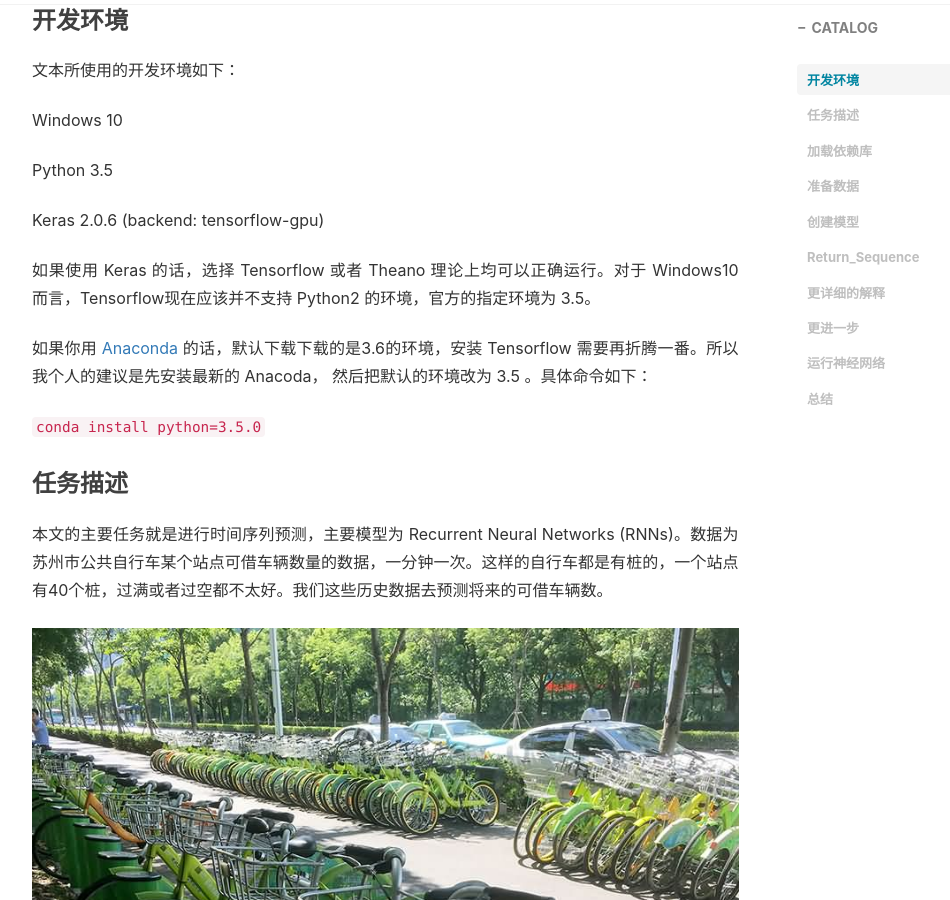
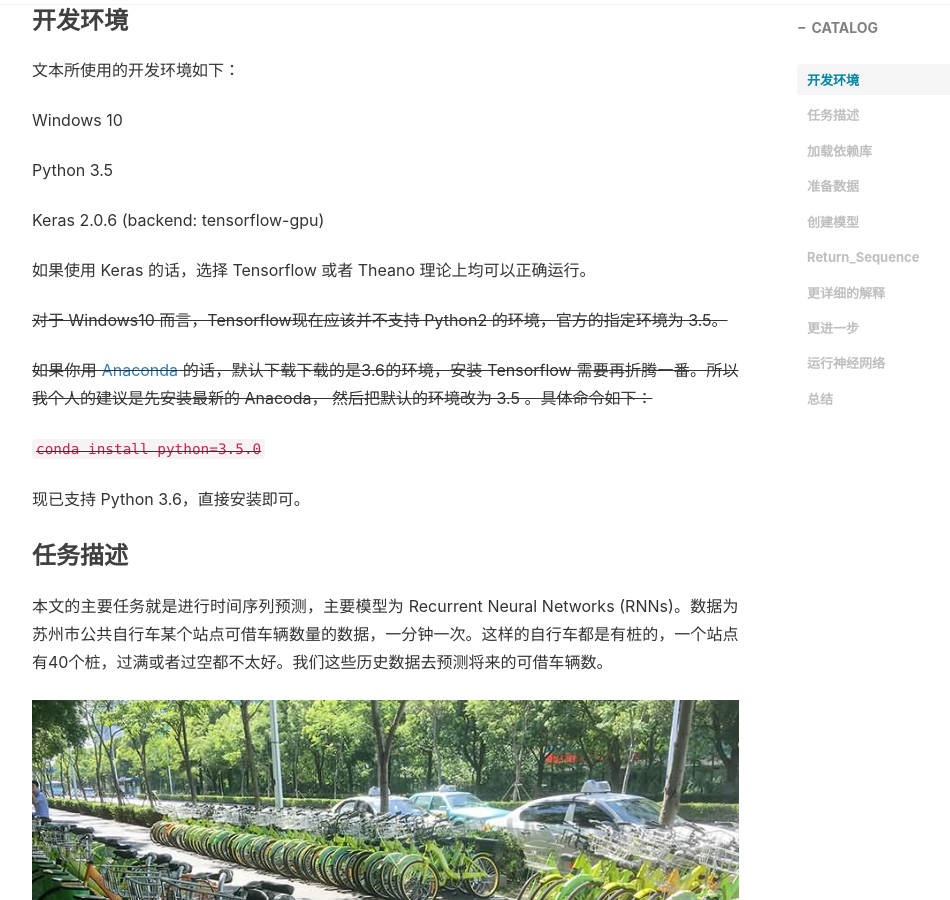
Before and after one commit to resuly/resuly.github.io, a Jekyll site: the page built from _posts/2017-08-16-keras-rnn-tutorial.markdown, in a window 1280 px wide and 900 px high, scrolled down 640 px. Shown: the whole window, without its empty margins (233-1183 px from the left). Built offline with Jekyll 4.4.1, drawn with Linux system fonts in a browser that asks for light colours; nearby versions of some CDN libraries; comment, search, counter and statistics services are not loaded.

```diff
--- a/_config.yml
+++ b/_config.yml
@@ -68,6 +68,10 @@ service-worker: true
 friends: [
     {
         title: "TUPA",
-        href: "http://monash.v2tm.com/"
+        href: "http://inhi.kim/"
+    },
+    {
+        title: "Aaron",
+        href: "http://aerolith.ink/"
     }
 ]
--- a/_posts/2017-08-16-keras-rnn-tutorial.markdown
+++ b/_posts/2017-08-16-keras-rnn-tutorial.markdown
@@ -22,13 +22,16 @@ Python 3.5
 
 Keras 2.0.6 (backend: tensorflow-gpu)
 
-如果使用 Keras 的话，选择 Tensorflow 或者 Theano 理论上均可以正确运行。对于 Windows10 而言，Tensorflow现在应该并不支持 Python2 的环境，官方的指定环境为 3.5。
+如果使用 Keras 的话，选择 Tensorflow 或者 Theano 理论上均可以正确运行。
 
-如果你用 [Anaconda](https://www.continuum.io/downloads) 的话，默认下载下载的是3.6的环境，安装 Tensorflow 需要再折腾一番。所以我个人的建议是先安装最新的 Anacoda， 然后把默认的环境改为 3.5 。具体命令如下：
+<del>对于 Windows10 而言，Tensorflow现在应该并不支持 Python2 的环境，官方的指定环境为 3.5。
 
-`conda install python=3.5.0`
+<del>如果你用 [Anaconda](https://www.continuum.io/downloads) 的话，默认下载下载的是3.6的环境，安装 Tensorflow 需要再折腾一番。所以我个人的建议是先安装最新的 Anacoda， 然后把默认的环境改为 3.5 。具体命令如下：</del>
+
+<del>`conda install python=3.5.0`</del>
 
 
+现已支持 Python 3.6，直接安装即可。
 
 ### 任务描述
 
```
